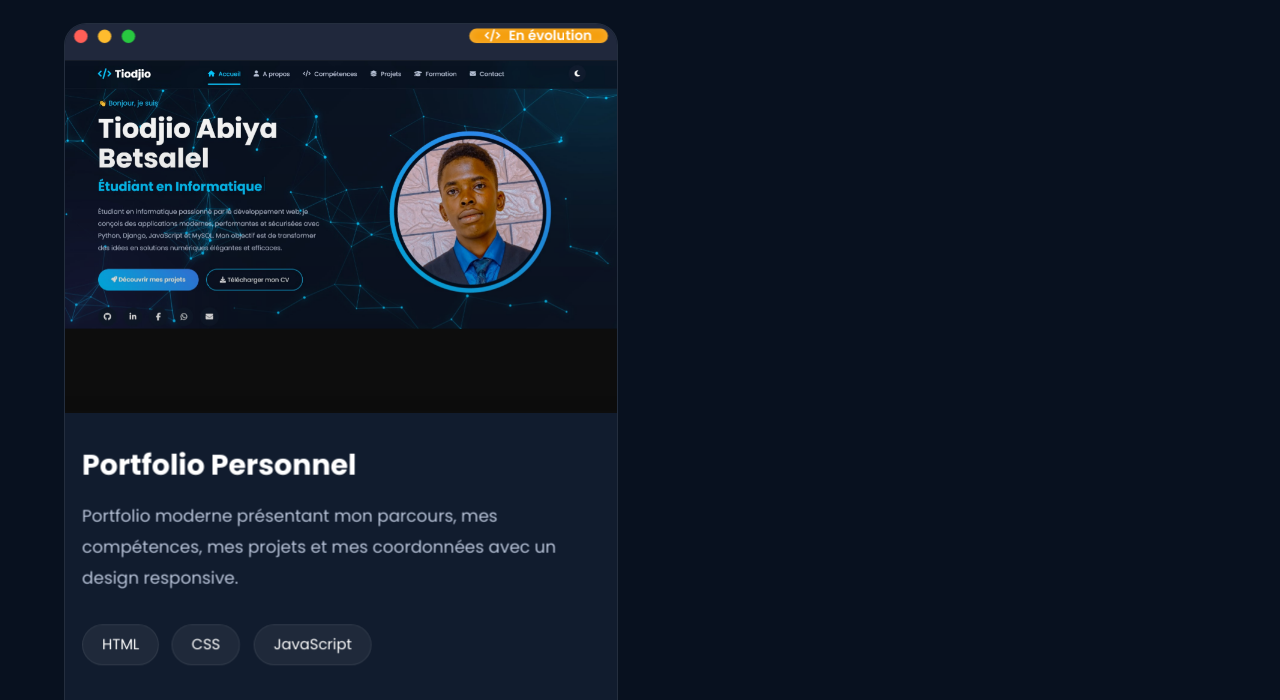
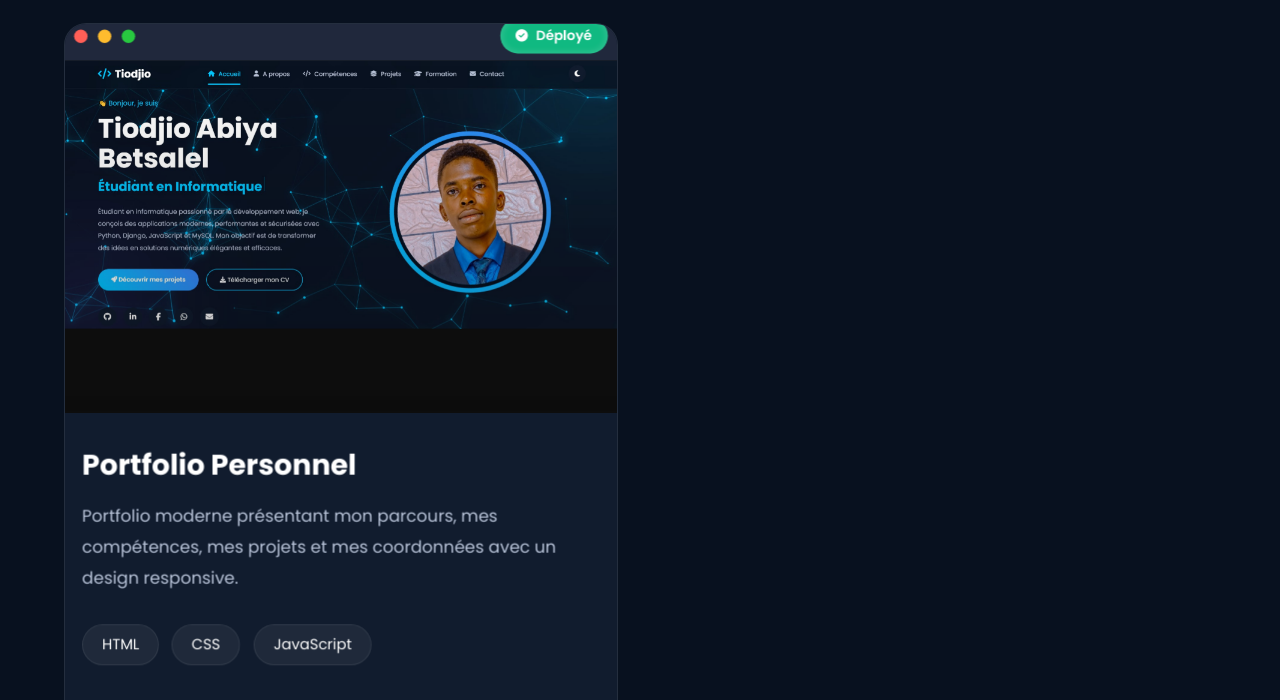
Before and after one commit to tiodjiob-tech/portfolio, a plain HTML site: page index.html in a window 1280 px wide. Shown: the part 5357-6057 px from the top of the page. Drawn offline with nearby package versions, Linux system fonts and the light colour scheme.

Commit message:
Update index.html

```diff
--- a/index.html
+++ b/index.html
@@ -1046,11 +1046,11 @@
 
                         </div>
 
-                        <div class="status progress">
-
-                            <i class="fa-solid fa-code"></i>
-
-                            En évolution
+                        <div class="status deployed">
+
+                            <i class="fa-solid fa-circle-check"></i>
+
+                            Déployé
 
                         </div>
 
```
